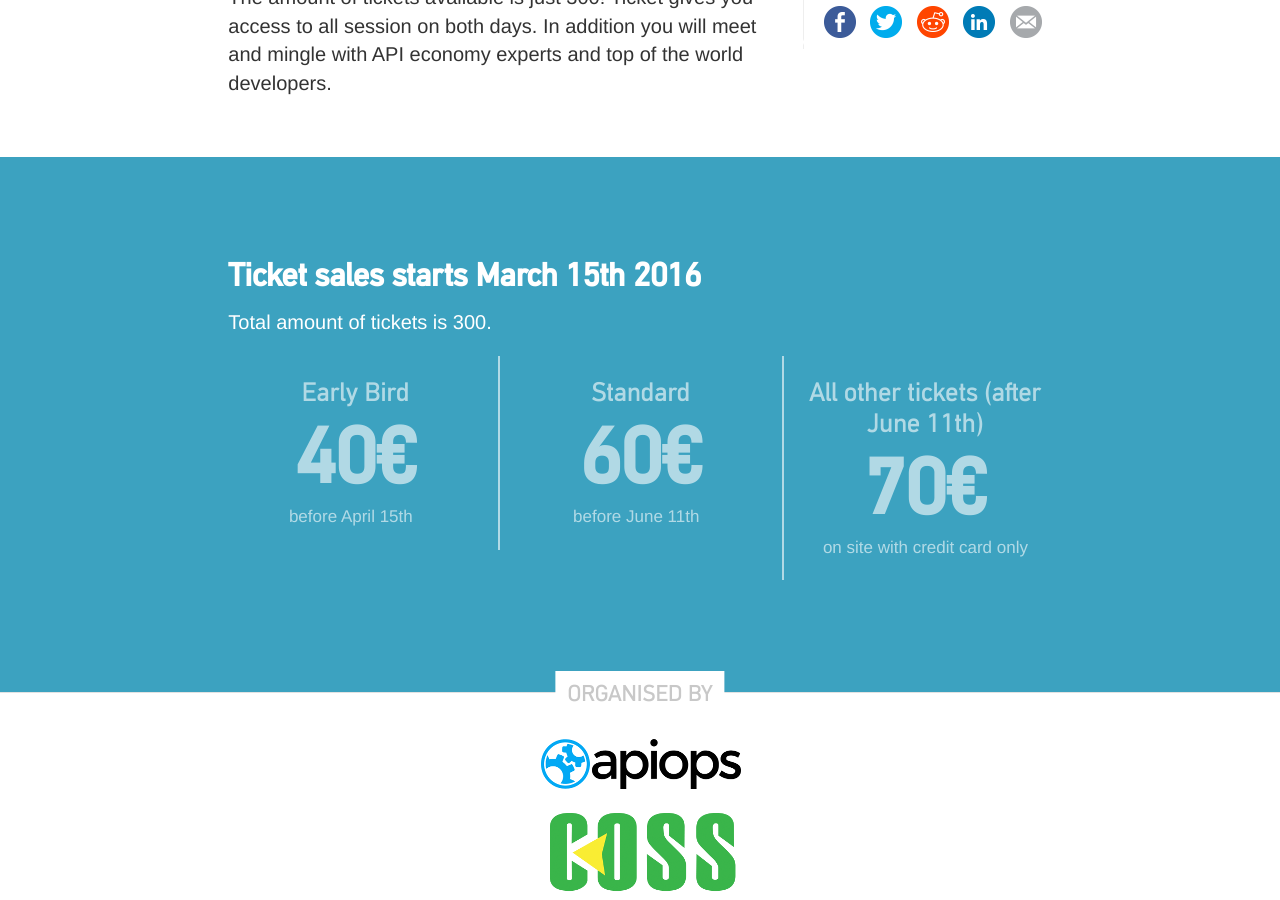
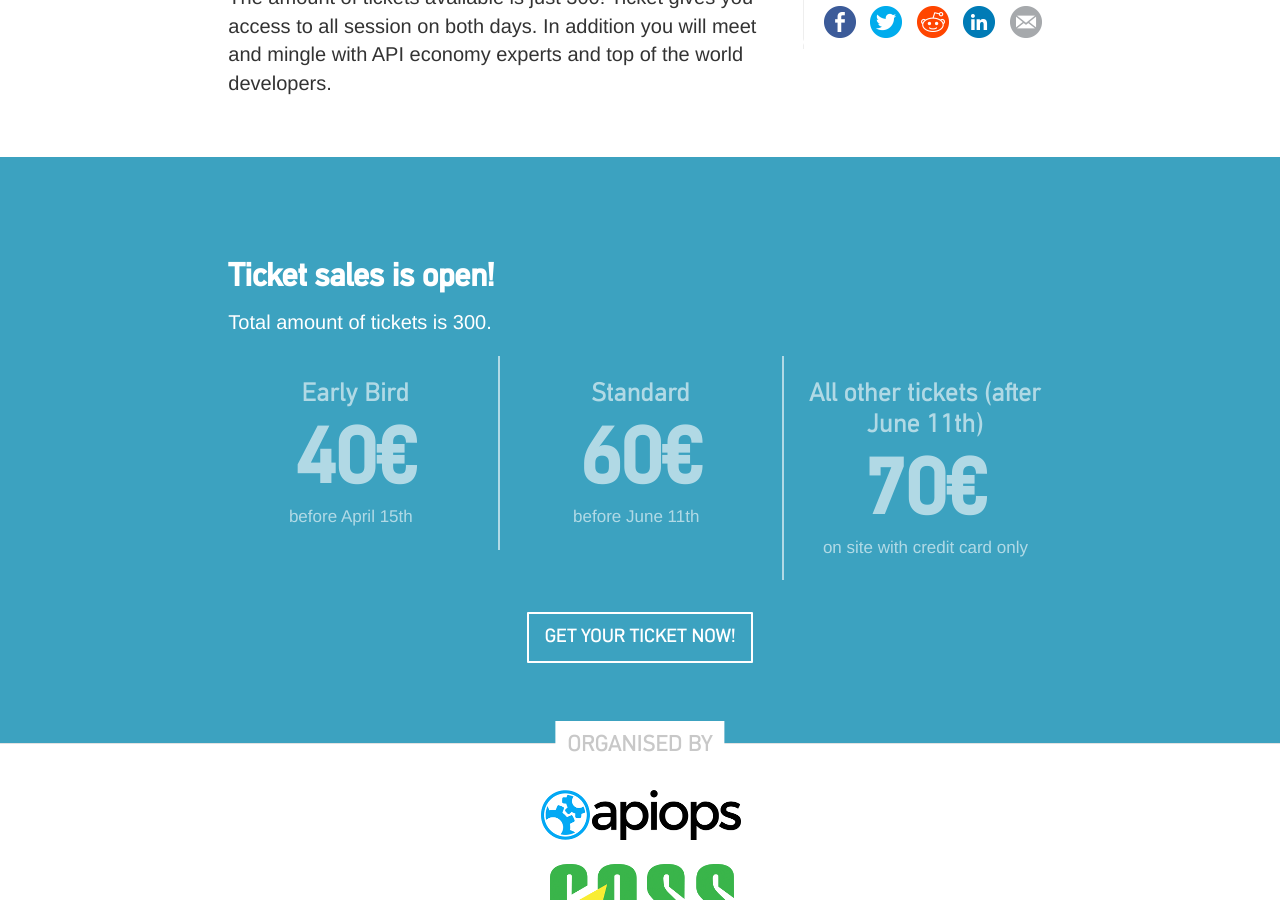
Before and after one commit to apidaysnordic/apidaysnordic.github.io, a Jekyll site: the page built from tickets/index.md, in a window 1280 px wide and 900 px high, scrolled down 635 px. Built offline with Jekyll 4.4.1, drawn with Linux system fonts in a browser that asks for light colours; nearby versions of some CDN libraries; some web fonts are replaced; library files that are not in the unit come from our copies; comment, search, counter and statistics services are not loaded.

Commit message:
Update tickets.html

```diff
--- a/_layouts/tickets.html
+++ b/_layouts/tickets.html
@@ -92,7 +92,7 @@
 
 		<div class="row">
 			<div class="col-md-8 col-md-offset-2">
-				<h2>Ticket sales starts March 15th 2016</h2>
+				<h2>Ticket sales is open!</h2>
 				<p class="p1"><span>
 				Total amount of tickets is 300.
 				</span></p>
@@ -136,13 +136,13 @@
 							</p>
 						</div>
 					</div>
-<!--
+
 					<div class="col-md-12 text-center">
-                                                <a href="/cfp/" class="btn btn-primary btn-lg">
+                                                <a href="https://www.eventbrite.com/e/api-days-nordic-registration-22406049096" class="btn btn-primary btn-lg">
                                                         Get your ticket now!
                                                 </a>
                                         </div>
--->
+
 				</div>
 
 			</div>
```
